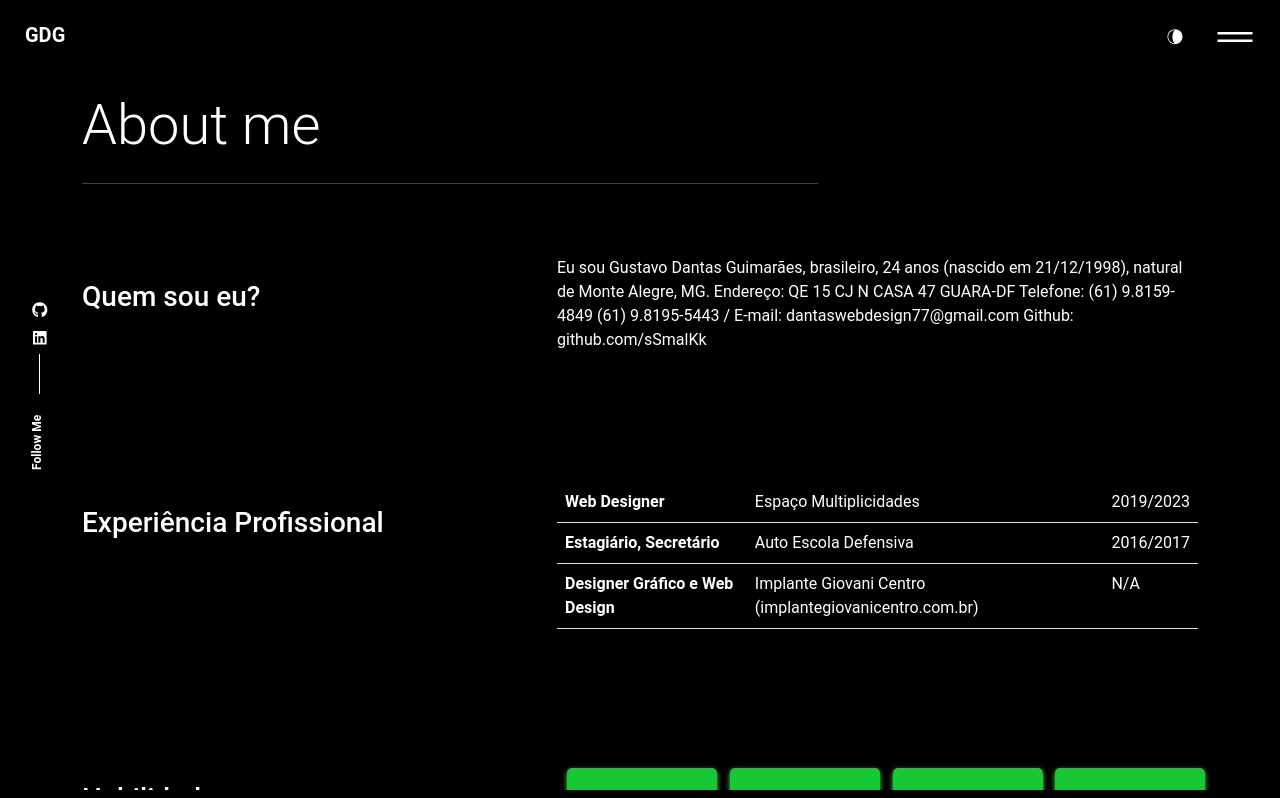
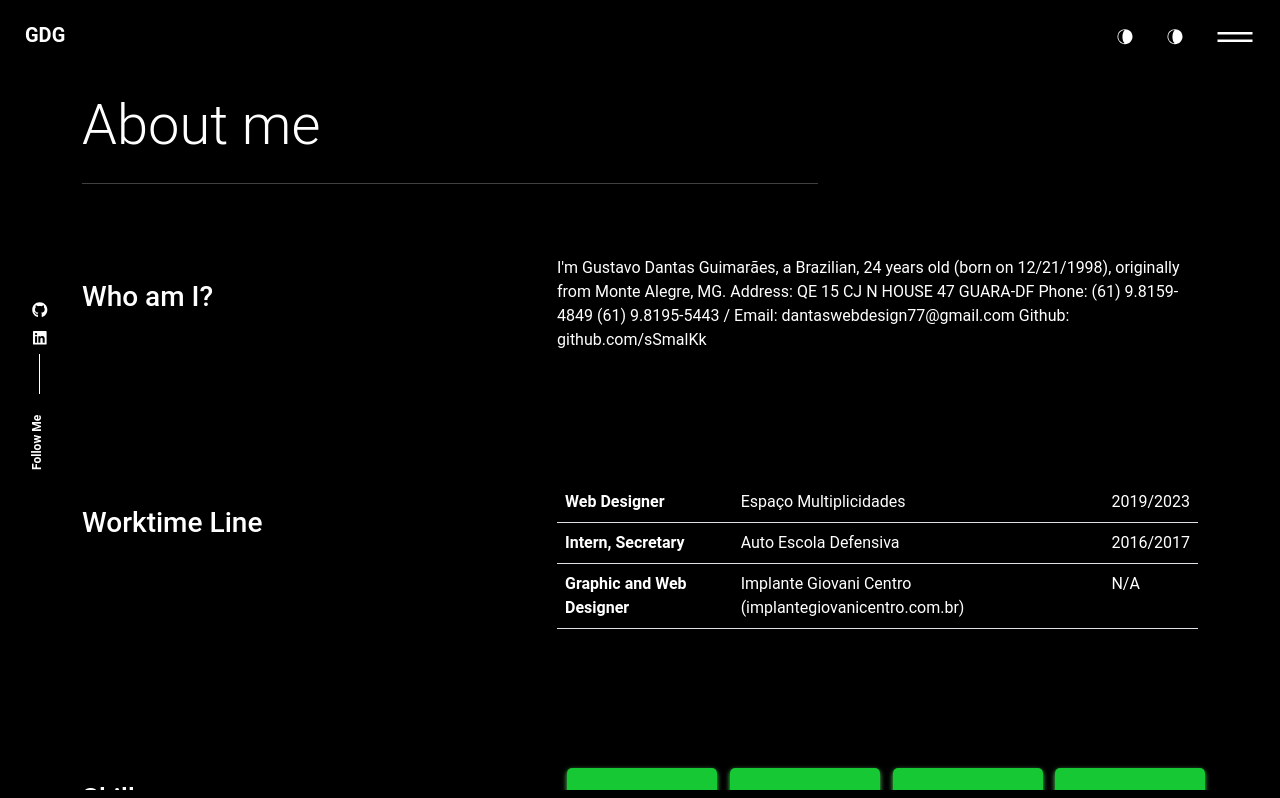
Before and after one commit to sSmalKk/Portifolio, a React (Create React App) app: page /about in a window 1280 px wide. Shown: the top 798 px of the page. Built offline with nearby package versions, Linux system fonts and the light colour scheme.

Commit message:
Translation

```diff
--- /dev/null
+++ b/src/components/languagetoggle.js
@@ -0,0 +1,32 @@
+import React, {useState } from "react";
+import { WiMoonAltWaningCrescent4 } from "react-icons/wi";
+
+// Declare selectedLanguage here and assign a default value
+const selectedLanguage = "en";
+
+const Languagetoggle = () => {
+  // Use localStorage to store the selected language
+  const [language, setLanguage] = useState(() => {
+    // Check if a language preference is stored in localStorage
+    const storedLanguage = localStorage.getItem("selectedLanguage");
+    // If not found, default to the value of selectedLanguage
+    return storedLanguage || selectedLanguage;
+  });
+
+  // Handle language toggle
+  const onToggleLanguage = () => {
+    const newLanguage = language === 'pt' ? 'en' : 'pt';
+    setLanguage(newLanguage);
+    // Save the selected language in localStorage
+    localStorage.setItem("selectedLanguage", newLanguage);
+  };
+
+  return (
+    <div className="nav_ac" onClick={onToggleLanguage}>
+      <WiMoonAltWaningCrescent4 />
+    </div>
+  );
+};
+
+export default Languagetoggle;
+export { selectedLanguage };
--- a/src/content_option.js
+++ b/src/content_option.js
@@ -1,12 +1,12 @@
 // In your JavaScript file
 import * as enData from './en.json';
 import * as esData from './pt.json';
-
+import { selectedLanguage } from './components/languagetoggle';
 // Determine the selected language (you can get this from user preferences)
-const selectedLanguage = 'pt'; // Example: English
+const Language = selectedLanguage; // Example: English
 
 // Load the appropriate language data
-const languageData = selectedLanguage === 'pt' ? esData : enData;
+const languageData = Language === 'pt' ? esData : enData;
 
 // Now you can use languageData to access your localized strings
 const { meta, dataabout, dataportfolio, worktimeline, skills, introdata, contactConfig, socialprofils, logotext, titles } = languageData;
--- a/src/en.json
+++ b/src/en.json
@@ -6,13 +6,13 @@
   "introdata": {
     "title": "Hi, I'm Gustavo Dantas Guimarães",
     "animated": {
-      "first": "Technologist",
+      "first": "JavaScript Developer",
       "second": "Visionary",
-      "third": "Ethical Hacker",
+      "third": "Graphic Designer",
       "fourth": "Programmer",
-      "fifth": "Malware Developer",
+      "fifth": "Fullstack Developer",
       "sixth": "Analyst"
-    },
+        },
     "description": "Dedicated technology enthusiast with an insatiable curiosity for unraveling the complexities of our digital world."
   },
   "dataabout": {
--- a/src/header/index.js
+++ b/src/header/index.js
@@ -4,6 +4,7 @@ import { VscGrabber, VscClose } from "react-icons/vsc";
 import { Link } from "react-router-dom";
 import { logotext ,socialprofils } from "../content_option";
 import Themetoggle from "../components/themetoggle";
+import Languagetoggle from "../components/languagetoggle";
 
 const Headermain = () => {
   const [isActive, setActive] = useState("false");
@@ -22,6 +23,7 @@ const Headermain = () => {
             {logotext}
           </Link>
           <div className="d-flex align-items-center">
+          <Languagetoggle />
           <Themetoggle />
           <button className="menu__button  nav_ac" onClick={handleToggle}>
             {!isActive ? <VscClose /> : <VscGrabber />}
--- a/src/pt.json
+++ b/src/pt.json
@@ -6,11 +6,11 @@
   "introdata": {
     "title": "Oi, eu sou Gustavo Dantas Guimarães",
     "animated": {
-      "first": "Tecnólogo",
+      "first": "Desenvolvedor JavaScript",
       "second": "Visionário",
-      "third": "Hacker Ético",
+      "third": "Designer Gráfico",
       "fourth": "Programador",
-      "fifth": "Desenvolvedor de Malware",
+      "fifth": "Desenvolvedor Fullstack",
       "sixth": "Analista"
     },
     "description": "Entusiasta dedicado de tecnologia com uma curiosidade insaciável para desvendar as complexidades do nosso mundo digital."
```
